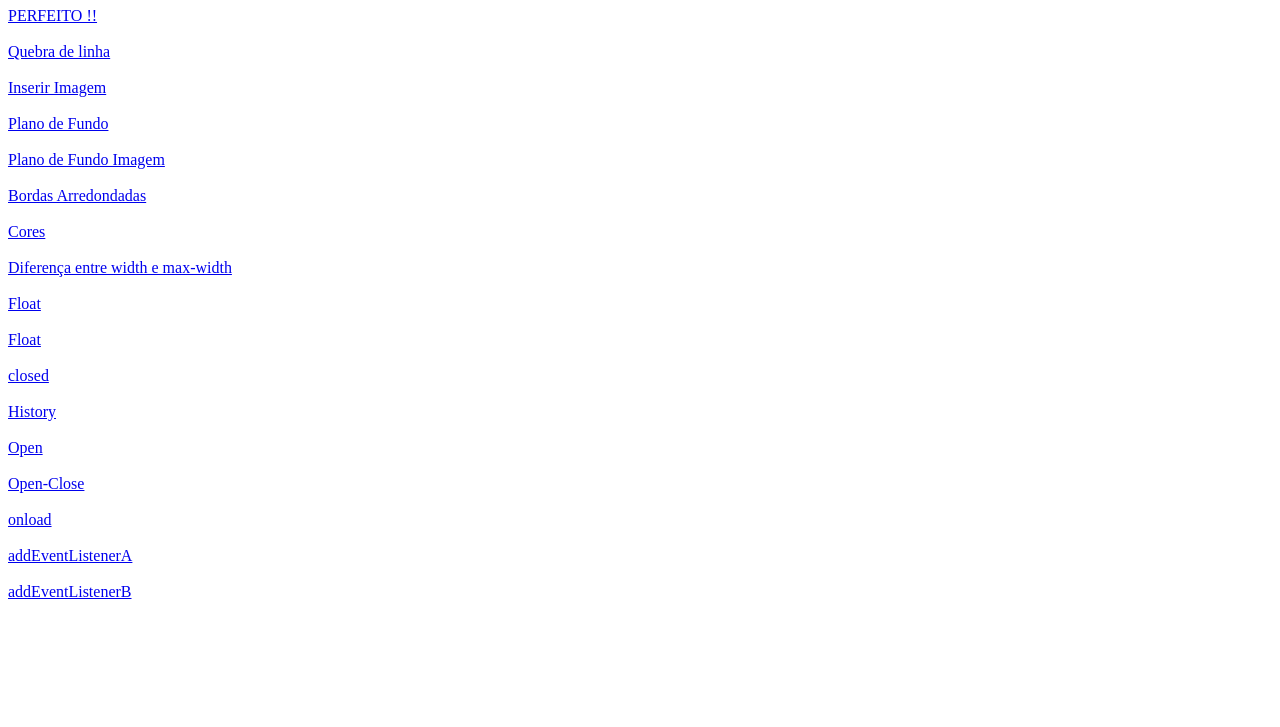
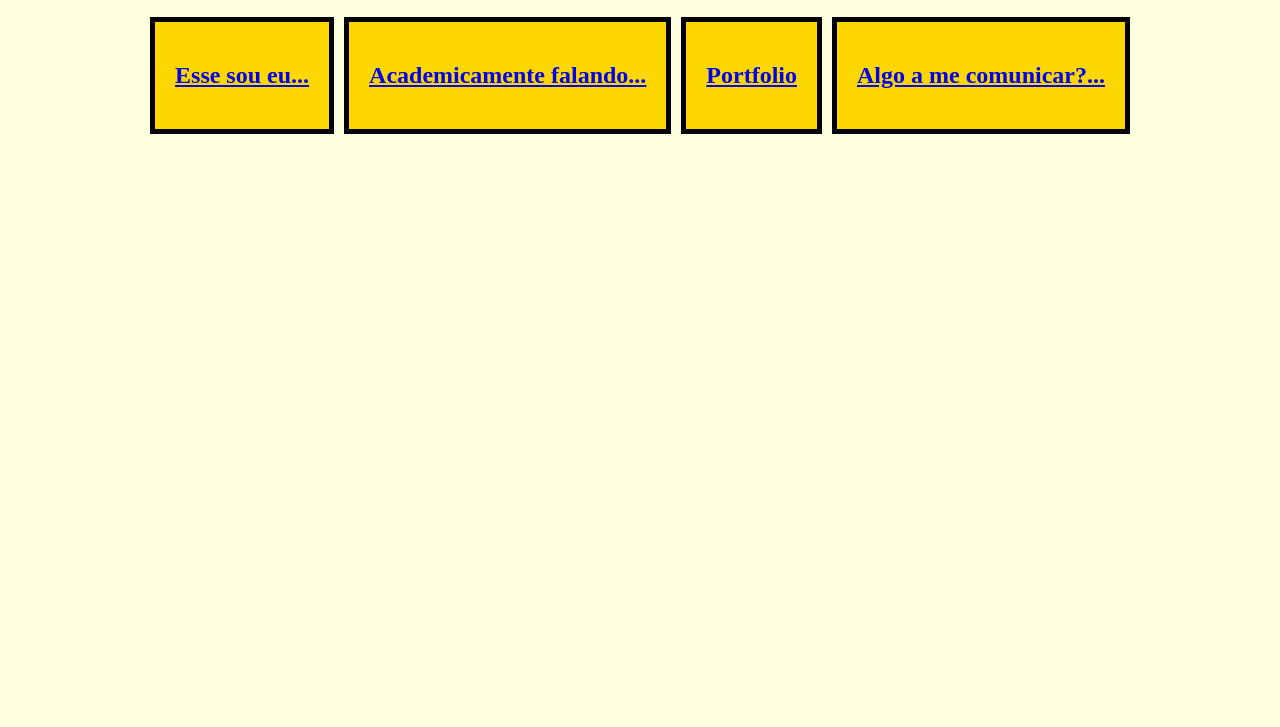
Before and after one commit to luigcafe/LuisFernandez, a plain HTML site: page index.html in a window 1280 px wide. Shown: the part 73-800 px from the top of the page. Drawn offline with Linux system fonts and the light colour scheme.

Commit message:
Update index.html
site para facul

```diff
--- a/index.html
+++ b/index.html
@@ -1,64 +1,72 @@
 <!DOCTYPE html>
-<html lang="en">
+<html lang="pt-BR">
 <head>
     <meta charset="UTF-8">
-    <meta http-equiv="X-UA-Compatible" content="IE=edge">
     <meta name="viewport" content="width=device-width, initial-scale=1.0">
-    <title>Document</title>
+    <title>Página Inicial</title>
+    <style>
+        body {
+            background-color: #FFFFE0; /* Cor de fundo clara de amarelo */
+            margin: 0; /* Remove margens padrão */
+            height: 100vh; /* Altura total da viewport */
+            display: flex;
+            flex-direction: column;
+            align-items: center; /* Centraliza horizontalmente */
+            justify-content: center; /* Centraliza verticalmente */
+            text-align: center; /* Centraliza o texto */
+        }
+        .container-wrapper {
+            display: flex;
+            flex: 1; /* Faz com que o container-wrapper ocupe o espaço restante */
+            gap: 10px; /* Espaço entre os containers */
+            padding: 10px; /* Espaço ao redor dos containers */
+        }
+        .container {
+            border: 5px solid #000; /* Borda grossa */
+            padding: 20px;
+            flex: 1; /* Faz com que os containers ocupem a mesma largura */
+            text-align: center; /* Centraliza o texto */
+            box-sizing: border-box; /* Inclui padding e borda na largura e altura */
+            background-color: #FFD700; /* Cor de fundo mais escura para os containers */
+        }
+        .container a {
+            text-decoration: none; /* Remove a sublinha dos links */
+            color: inherit; /* Mantém a cor do texto */
+            display: block; /* Faz o link ocupar todo o espaço do container */
+            height: 100%; /* Faz o link ocupar toda a altura do container */
+        }
+        .container a h2 {
+            margin: 0; /* Remove margens padrão do título */
+        }
+    </style>
 </head>
 <body>
-    <h1>Links para rota 1</h1>
-    <a href="html/parágrafo.html">PERFEITO !!</a>
-    <br>
-    <br>
+    <h1>Portfólio pessoal</h1>
 
-    <a href="html/video_paragrafo.html">Quebra de linha</a>
-    <br>
-    <br>
-    <a href="html/imagem.html">Inserir Imagem</a>
-    <br>
-    <br>
-    <a href="html/plano_de_fundo.html">Plano de Fundo</a>
-    <br>
-    <br>
-<a href="html/plano_de_fundo_imagem.html">Plano de Fundo Imagem</a>
-<br>
-<br>
-<a href="html/Bordas_arredondadas.html">Bordas Arredondadas</a>
-<br>
-<br>
-<a href="html/cores.html">Cores</a>
-<br>
-<br>
-<a href="html/v_max_width.html">Diferença entre width e max-width</a>
-<br>
-<br>
-<a href="html/v_float.html">Float</a>
-<br>
-<br>
-<a href="html/v_clear.html">Float</a>
-<br>
-<br>
-<a href="html/closed1.html">closed</a>
-<br>
-<br>
-<a href="html/history.html">History</a>
-<br>
-<br>
-<a href="html/open.html">Open</a>
-<br>
-<br>
-<a href="html/v_open_close.html">Open-Close</a>
-<br>
-<br>
-<a href="html/v_onload.html">onload</a>
-<br>
-<br>
-<a href="html/v_addEventListenerA.html">addEventListenerA</a>
-<br>
-<br>
-<a href="html/v_addEventListenerB.html">addEventListenerB</a>
-<br>
-<br>
+    <div class="container-wrapper">
+        <a href="sobremim.html">
+            <div class="container">
+                <h2>Esse sou eu...</h2>
+            </div>
+        </a>
+
+        <a href="academico.html">
+            <div class="container">
+                <h2>Academicamente falando...</h2>
+            </div>
+        </a>
+
+        <a href="portfolio.html">
+            <div class="container">
+                <h2>Portfolio</h2>
+            </div>
+        </a>
+
+        <a href="contato.html">
+            <div class="container">
+                <h2>Algo a me comunicar?...</h2>
+            </div>
+        </a>
+    </div>
 </body>
 </html>
```
